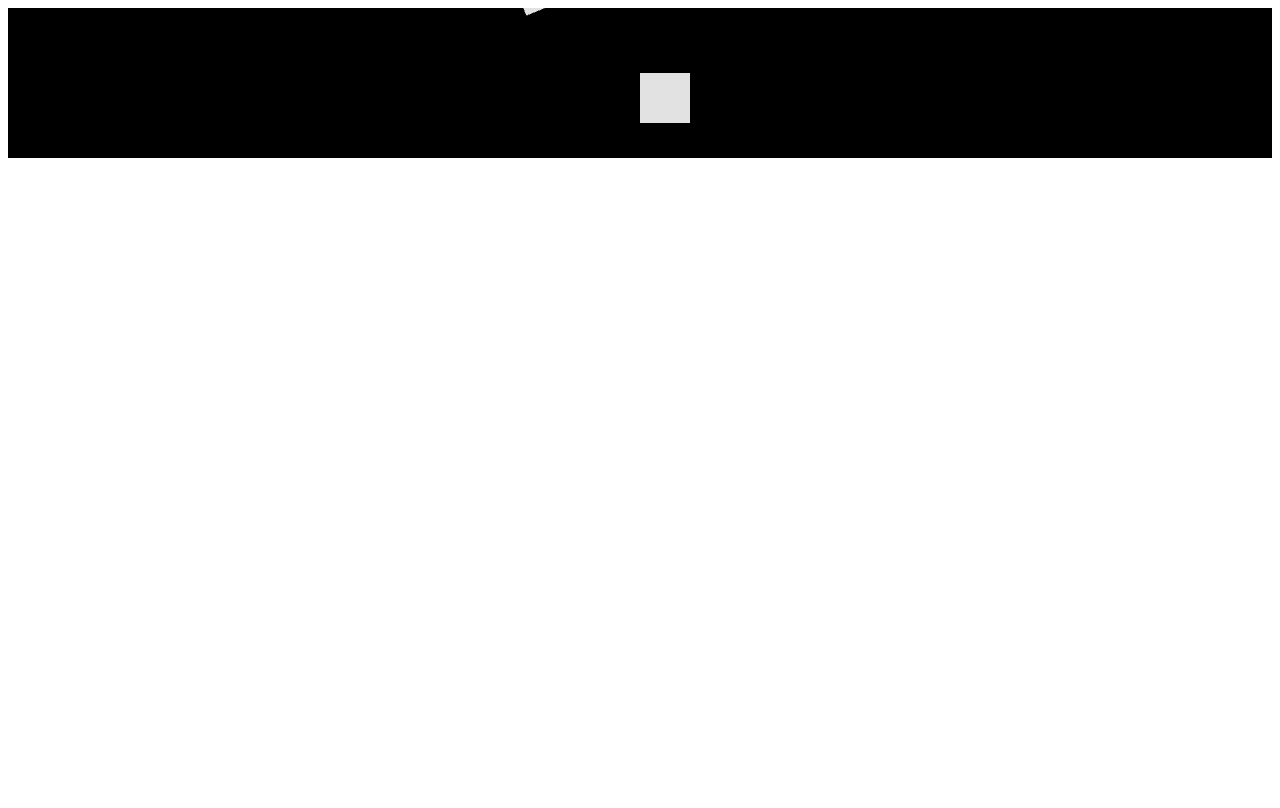
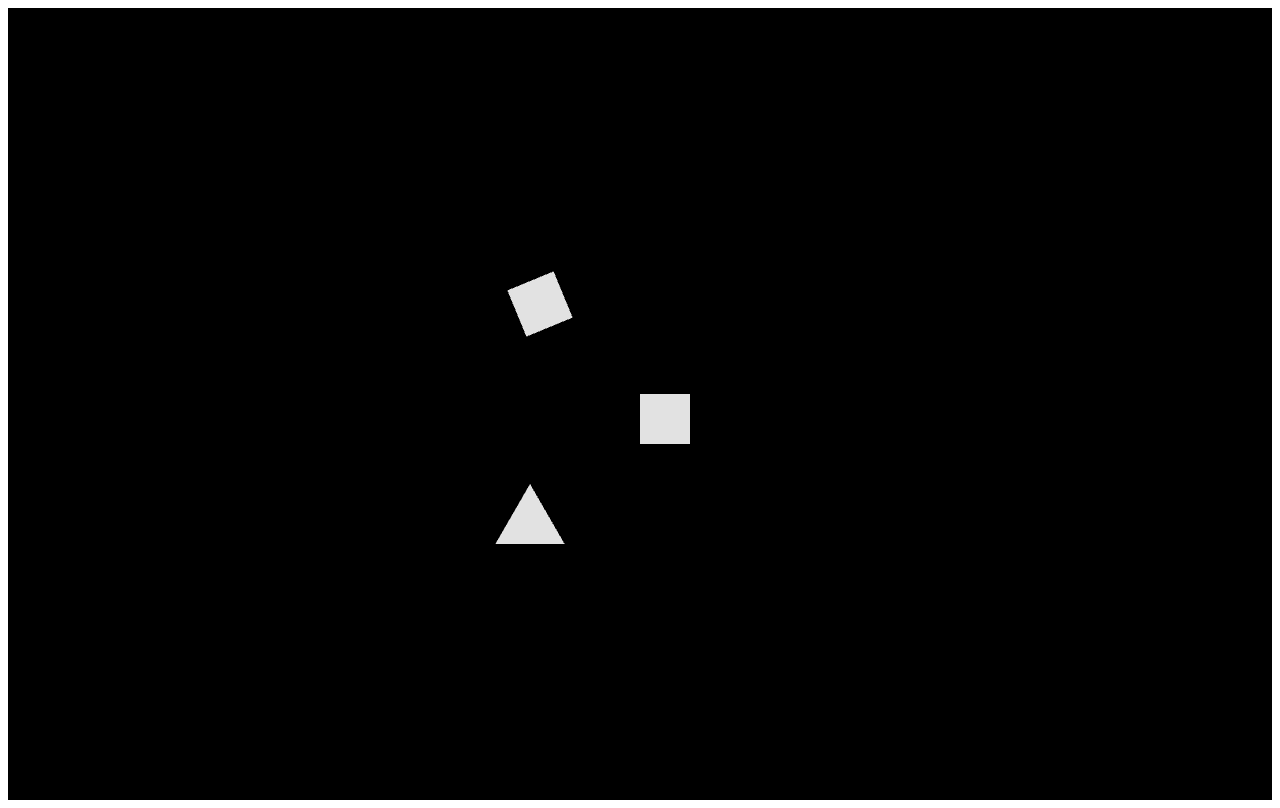
Before and after one commit to Nsttt/prism-three, a Next.js app: page / in a window 1280 px wide. Built offline with nearby package versions, Linux system fonts and the light colour scheme.

Commit message:
Make canvas use all height

```diff
--- a/src/pages/index.tsx
+++ b/src/pages/index.tsx
@@ -81,7 +81,7 @@ function Triangle(props) {
 
 const Home: NextPage = () => {
   return (
-    <Canvas orthographic camera={{ zoom: 100 }}>
+    <Canvas orthographic camera={{ zoom: 100 }} style={{ height: "99vh" }}>
       <color attach="background" args={["#000"]} />
       <Scene />
     </Canvas>
```
